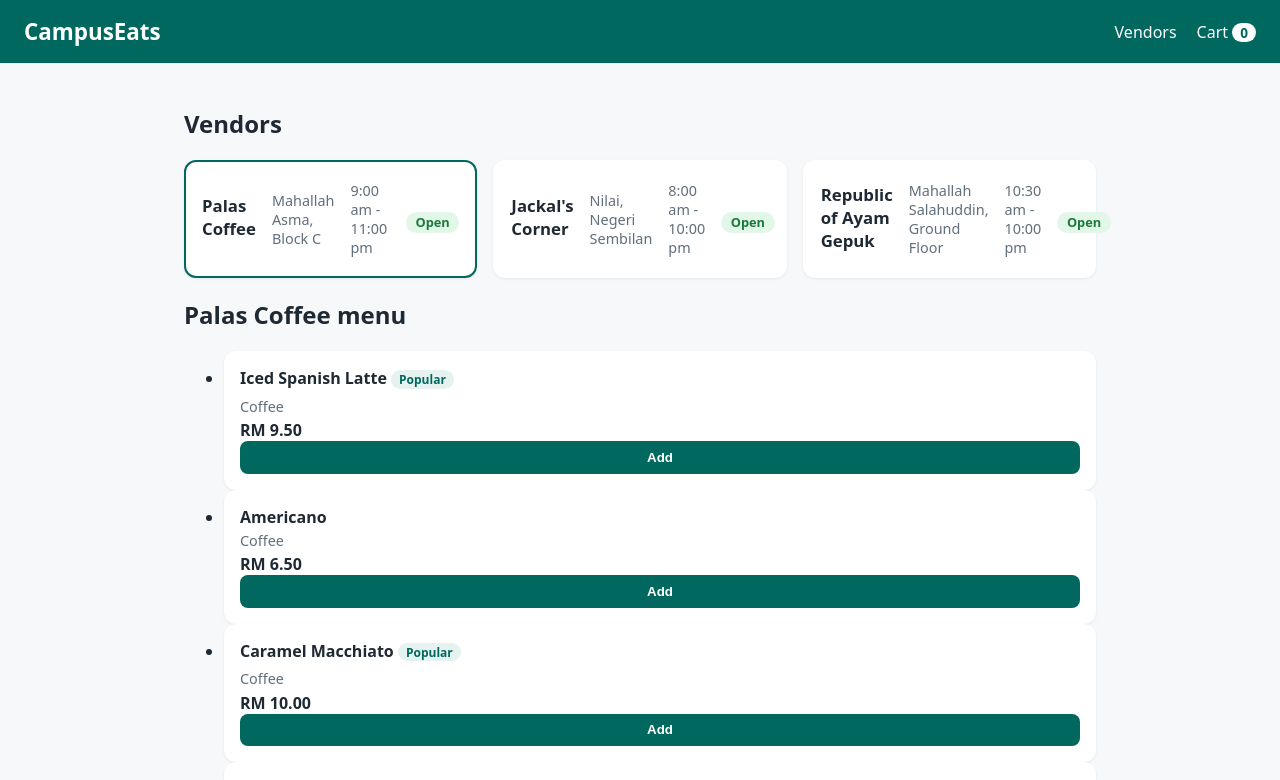
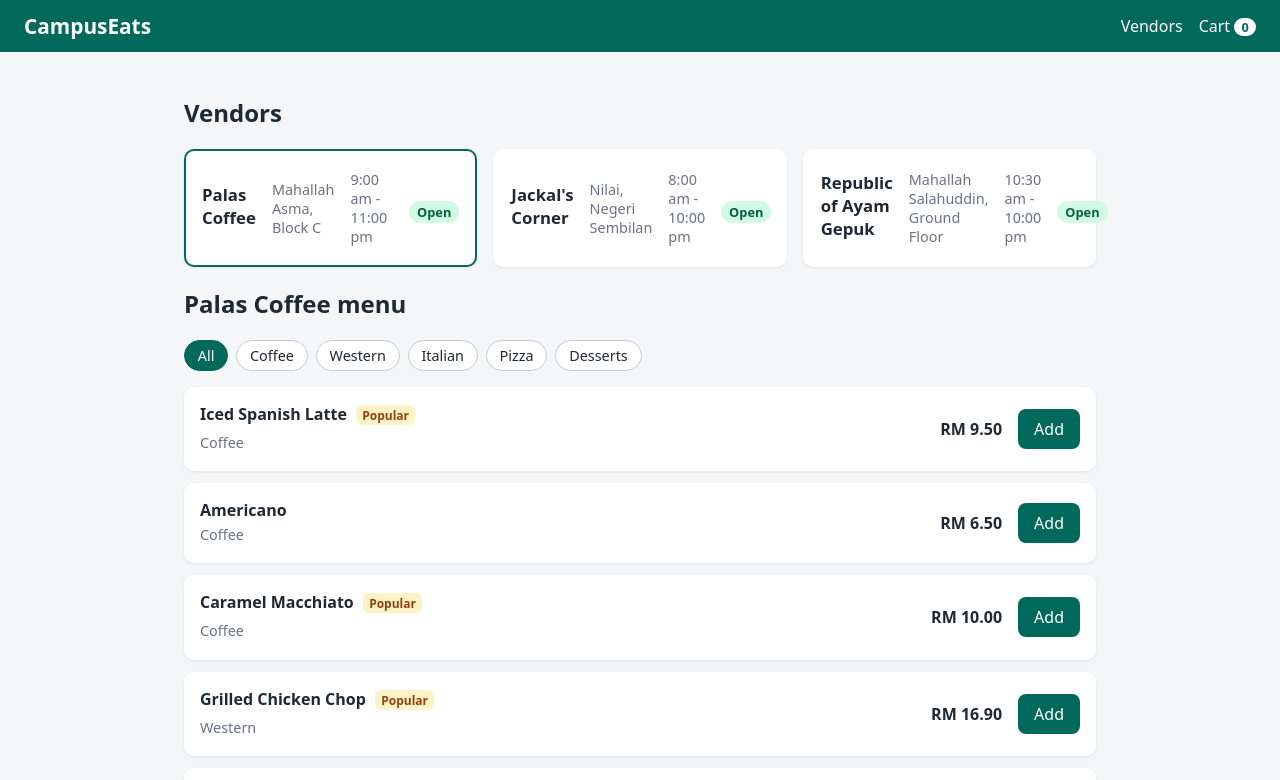
Before and after one commit to ijatharith/campuseats-2411761, a React (Vite) app: page / in a window 1280 px wide. Shown: the top 780 px of the page. Built offline with nearby package versions, Linux system fonts and the light colour scheme.

Commit message:
Week 3 feature: filter menu by category

```diff
--- a/src/components/MenuList.jsx
+++ b/src/components/MenuList.jsx
@@ -1,11 +1,31 @@
+import { useState } from 'react'
 import MenuItem from './MenuItem.jsx'
 
 function MenuList({ vendor, onAdd }) {
+  const [category, setCategory] = useState('All')
+
+  // Derived from the menu: unique categories in the order they first appear
+  const categories = ['All', ...new Set(vendor.menu.map((item) => item.category))]
+  const visible =
+    category === 'All' ? vendor.menu : vendor.menu.filter((item) => item.category === category)
+
   return (
     <section>
       <h2>{vendor.name} menu</h2>
+      <div className="filters">
+        {categories.map((c) => (
+          <button
+            key={c}
+            type="button"
+            className={`chip ${c === category ? 'active' : ''}`}
+            onClick={() => setCategory(c)}
+          >
+            {c}
+          </button>
+        ))}
+      </div>
       <ul className="menu-list">
-        {vendor.menu.map((item) => (
+        {visible.map((item) => (
           <MenuItem key={item.id} item={item} canOrder={vendor.isOpen} onAdd={onAdd} />
         ))}
       </ul>
--- a/src/index.css
+++ b/src/index.css
@@ -154,3 +154,37 @@ a.card:hover { border-color: var(--green-light); }
   .nav { flex-wrap: wrap; gap: 0.4rem 1rem; font-size: 0.95rem; }
   .container { padding: 1rem; }
 }
+
+body { margin: 0; font-family: system-ui, sans-serif; background: #f5f6f8; color: #1f2933; }
+.header { display: flex; justify-content: space-between; align-items: center;
+  background: #00695c; color: #fff; padding: 0.75rem 1.5rem; }
+.logo { margin: 0; font-size: 1.3rem; }
+.nav { display: flex; gap: 1rem; }
+.badge { background: #fff; color: #00695c; border-radius: 999px; padding: 0 0.45rem;
+  font-size: 0.8rem; font-weight: 700; }
+.container { max-width: 960px; margin: 0 auto; padding: 1.5rem; }
+.footer { text-align: center; color: #6b7280; font-size: 0.85rem; padding: 2rem 0; }
+.card { background: #fff; border-radius: 10px; padding: 1rem; box-shadow: 0 1px 3px rgba(0,0,0,0.08); }
+.muted { color: #6b7280; font-size: 0.9rem; margin: 0.2rem 0; }
+.btn { background: #00695c; color: #fff; border: 0; border-radius: 8px; padding: 0.55rem 1rem;
+  font: inherit; cursor: pointer; margin-top: 0.75rem; }
+.btn:disabled { background: #9ca3af; cursor: not-allowed; }
+.vendor-grid { display: grid; grid-template-columns: repeat(auto-fill, minmax(220px, 1fr)); gap: 1rem; }
+.vendor-card { text-align: left; border: 2px solid transparent; cursor: pointer; font: inherit; }
+.vendor-card.selected { border-color: #00695c; }
+.vendor-card h3 { margin: 0 0 0.3rem; }
+.status { display: inline-block; margin-top: 0.5rem; font-size: 0.8rem; font-weight: 600;
+  padding: 0.1rem 0.5rem; border-radius: 999px; }
+.status.open { background: #d1fae5; color: #065f46; }
+.status.closed { background: #fee2e2; color: #991b1b; }
+.menu-list { list-style: none; padding: 0; display: grid; gap: 0.75rem; }
+.menu-item { display: grid; grid-template-columns: 1fr auto auto; gap: 1rem; align-items: center; }
+.menu-item .btn { margin-top: 0; }
+.tag { background: #fef3c7; color: #92400e; font-size: 0.75rem; padding: 0.1rem 0.4rem;
+  border-radius: 6px; margin-left: 0.3rem; }
+
+/* Week 3 personal feature: filter by category */
+.filters { display: flex; flex-wrap: wrap; gap: 0.5rem; margin-bottom: 0.75rem; }
+.chip { padding: 0.3rem 0.8rem; border: 1px solid #c5cbd3; border-radius: 999px;
+  background: #fff; color: inherit; font: inherit; font-size: 0.9rem; cursor: pointer; }
+.chip.active { background: #00695c; border-color: #00695c; color: #fff; }
```
